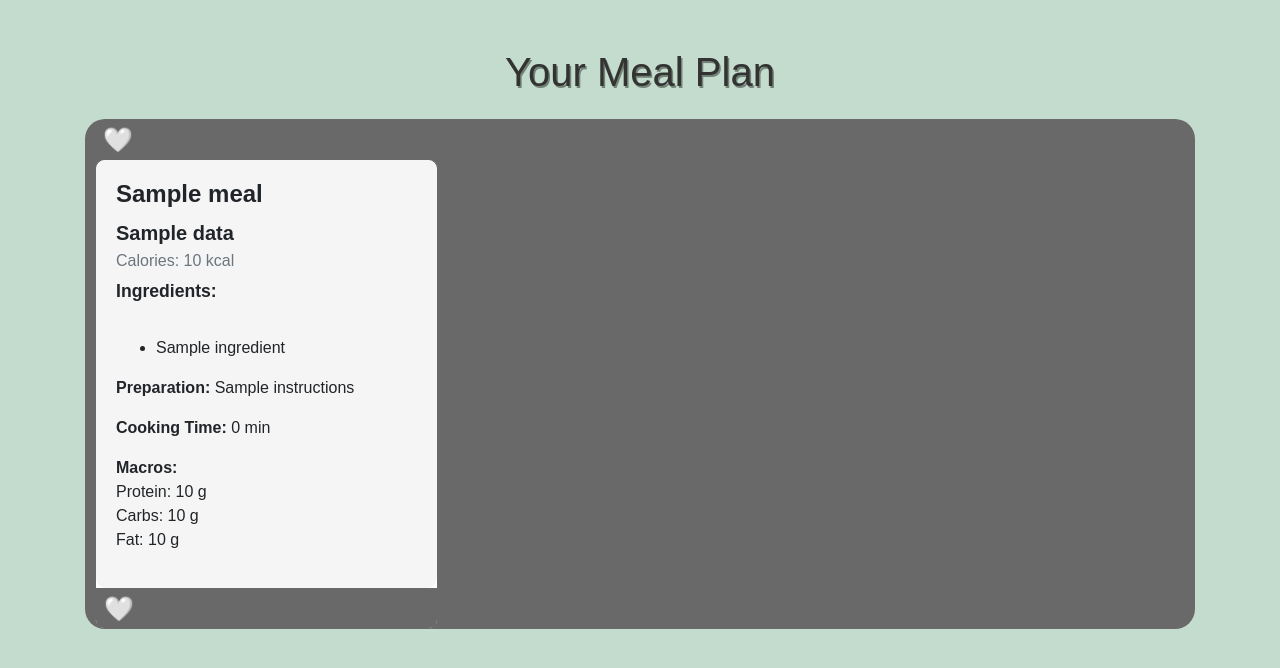
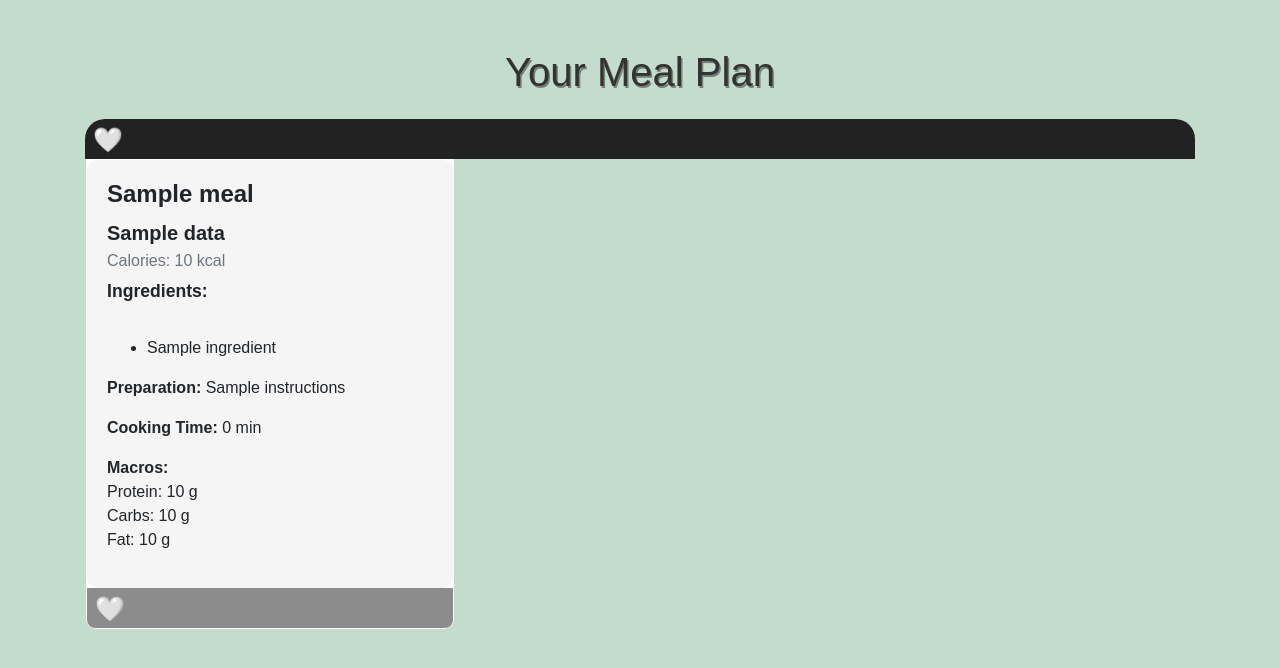
Before and after one commit to lextale/MealPlanGenerator, a Flask app: template app/templates/results.html in a window 1280 px wide. Shown: the part 56-724 px from the top of the page. Run offline with Flask 3, Linux system fonts and the light colour scheme; the template is opened without the code that fills it: most values are stand-ins (such as "Sample title", 1, 10 or a date in 2020); some libraries are stand-ins or nearby versions.

Commit message:
Fixed results page appearance + submit form appearance

```diff
--- a/app/static/style-results.css
+++ b/app/static/style-results.css
@@ -33,9 +33,12 @@ body {
 }
 
 .card {
-  border-radius: 10px;
+  border-top-left-radius: 0px;
+  border-top-right-radius: 0px;
+  border-bottom-left-radius: 10px;
+  border-bottom-right-radius: 10px;
   height: 100%;
-  border-color: dimgrey;
+  border-color: transparent;
 }
 
 .card-text {
@@ -77,48 +80,50 @@ button#like-meal-btn {
 }
 
 .meal-plan-container {
-    background-color: dimgrey;
-    border-radius: 20px;
-    padding-left: 10px;
-    padding-right: 10px;
+    background-color: transparent;
+    border-top-left-radius: 20px;
+    padding-left: 0px;
+    padding-right: 0px;
+    border-top-right-radius: 20px;
+    border-bottom-right-radius: 0px;
+    border-bottom-left-radius: 0px;
 }
 
 .meal-plan-bar {
     height: 40px;
-    background-color: dimgrey;
-    border-bottom-right-radius: 8px;
-    border-bottom-left-radius: 8px;
-    border-color: dimgray;
+    background-color: #222;
+    border-color: #222;
+    border-top-left-radius: 20px;
+    border-top-right-radius: 20px;
+    margin-bottom: 0px;
 }
 
 .meal-like-bar {
   height: 40px;
-  background-color: dimgrey;
+  background-color: rgb(105 105 105 / 76%);
   border-bottom-right-radius: 8px;
   border-bottom-left-radius: 8px;
-  border-color: dimgray;
+  border-color: rgb(105 105 105 / 76%);
 }
 
 button#like-meal-btn:focus {
   outline: none;
   box-shadow: none;
+  background-color: transparent;
 }
 
 button#like-meal-plan-btn:focus {
   outline: none;
   box-shadow: none;
-  background-color: dimgrey;
-  border-bottom-right-radius: 8px;
-  border-bottom-left-radius: 8px;
-  border-color: dimgray;
+  background-color: transparent;
 }
 
 meal-plan-like-bar {
   height: 40px;
-  background-color: dimgrey;
+  background-color: rgb(105 105 105 / 76%);
   border-bottom-right-radius: 8px;
   border-bottom-left-radius: 8px;
-  border-color: dimgray;
+  border-color: rgb(105 105 105 / 76%);
 }
 
 button#like-meal-plan-btn {
@@ -127,9 +132,6 @@ button#like-meal-plan-btn {
     border-color: transparent;
 }
 
-.meal-plan-bar {
-    border-radius: 80px;;
-}
 
 button#like-meal-plan-btn {
     font-size: x-large;
@@ -138,4 +140,15 @@ button#like-meal-plan-btn {
 button#like-meal-plan-btn:focus {
   outline: none;
   box-shadow: none;
+  background-color: transparent;
 }
+
+.row {
+  margin-right: 0px;
+  margin-left: 0px;
+}
+
+.col-md-4 {
+  padding-left: 1px;
+  padding-right: 1px;
+}
```
Also changed, not shown: app/static/styles.css (+5 -2 lines).
